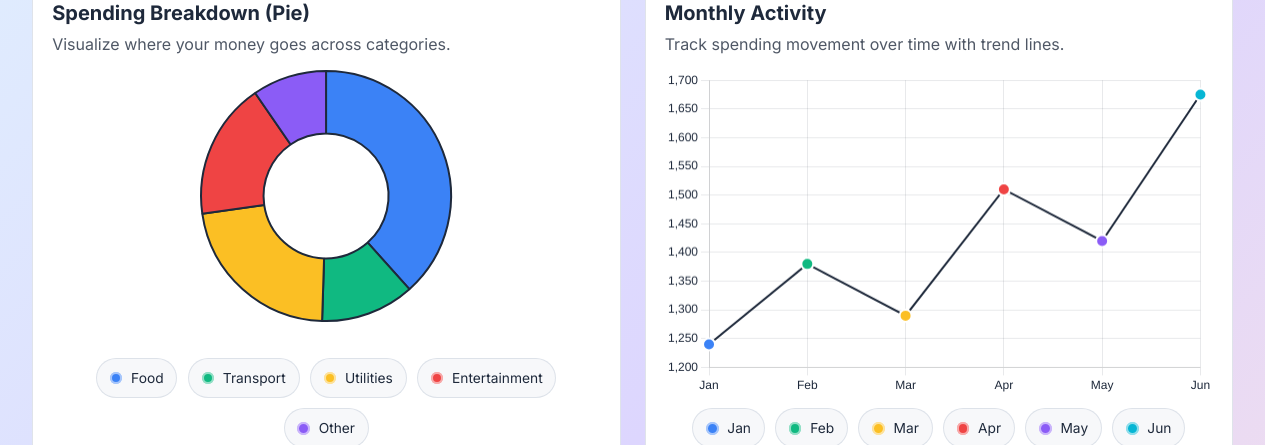
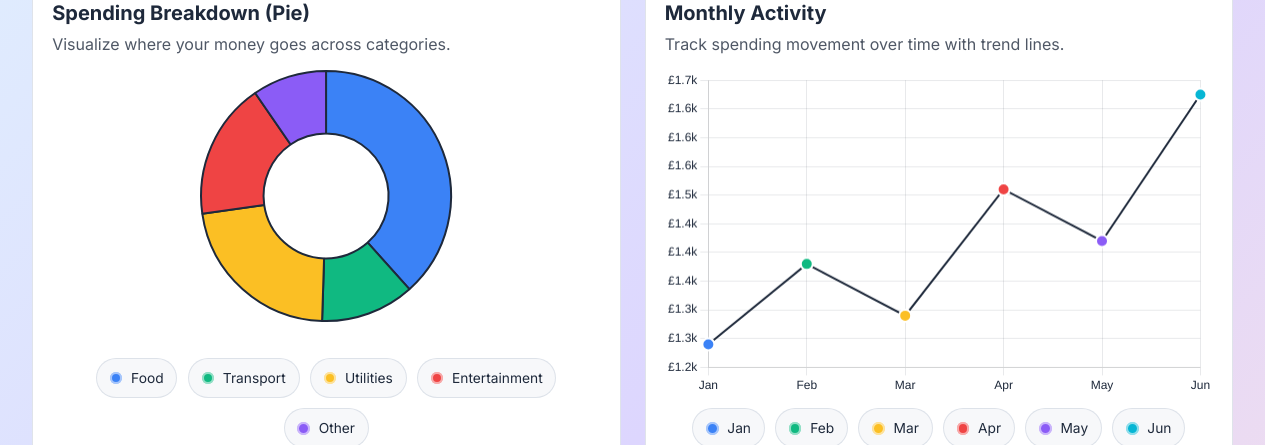
Before and after one commit to FabianC1/Lunivo, a Next.js app: page /about in a window 1280 px wide. Shown: the part 346-791 px from the top of the page. Built offline with nearby package versions, Linux system fonts and the light colour scheme.

Commit message:
admitted £ anywere it is needed

```diff
--- a/components/Chart.tsx
+++ b/components/Chart.tsx
@@ -163,6 +163,24 @@ export default function Chart({
     return Math.max(0, Math.floor(minVal / step) * step - 2 * step);
   })();
 
+  const formatCurrencyTick = (value: number | string) => {
+    const numericValue = Number(value);
+
+    if (!Number.isFinite(numericValue)) {
+      return '£0';
+    }
+
+    const absoluteValue = Math.abs(numericValue);
+    const sign = numericValue < 0 ? '-' : '';
+
+    if (absoluteValue >= 1000) {
+      const thousands = absoluteValue / 1000;
+      return `${sign}£${thousands.toFixed(1).replace(/\.0$/, '')}k`;
+    }
+
+    return `${sign}£${absoluteValue.toLocaleString('en-GB')}`;
+  };
+
   const options: any = {
     responsive: true,
     maintainAspectRatio: false,
@@ -181,7 +199,7 @@ export default function Chart({
         displayColors: true,
         callbacks: {
           label(context: any) {
-            return Number(context.raw ?? 0).toLocaleString();
+            return `£${Number(context.raw ?? 0).toLocaleString('en-GB')}`;
           },
         },
       },
@@ -200,15 +218,8 @@ export default function Chart({
         ...(barYMin !== undefined ? { min: barYMin } : {}),
         ticks: {
           color: textColor,
-          ...(type === 'bar' ? {
-            maxTicksLimit: 6,
-            callback: (value: number | string) => {
-              const v = Number(value);
-              return v >= 1000
-                ? `£${(v / 1000).toFixed(1).replace(/\.0$/, '')}k`
-                : `£${v}`;
-            },
-          } : {}),
+          maxTicksLimit: type === 'bar' ? 6 : undefined,
+          callback: (value: number | string) => formatCurrencyTick(value),
         },
         grid: { color: gridColor },
       },
```
